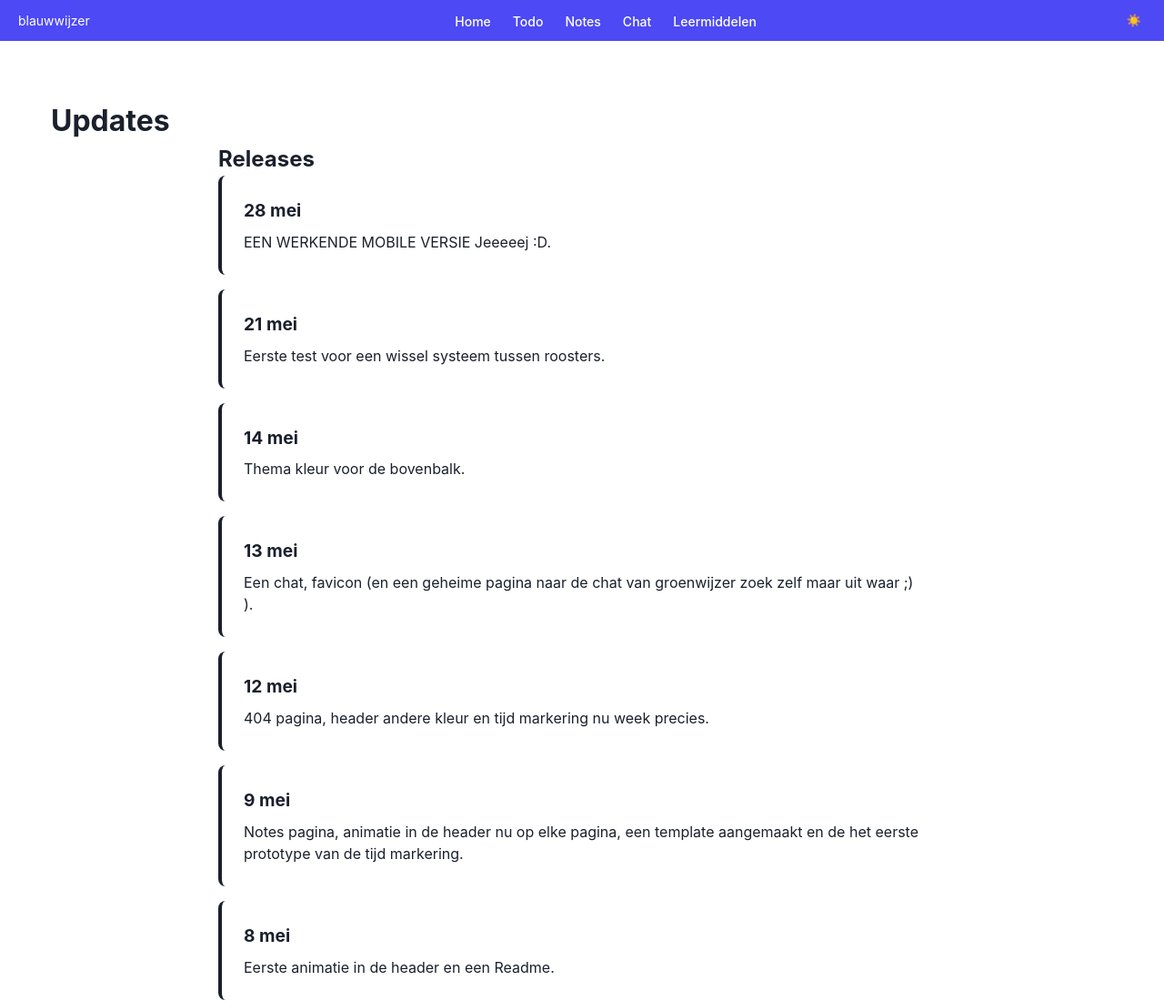
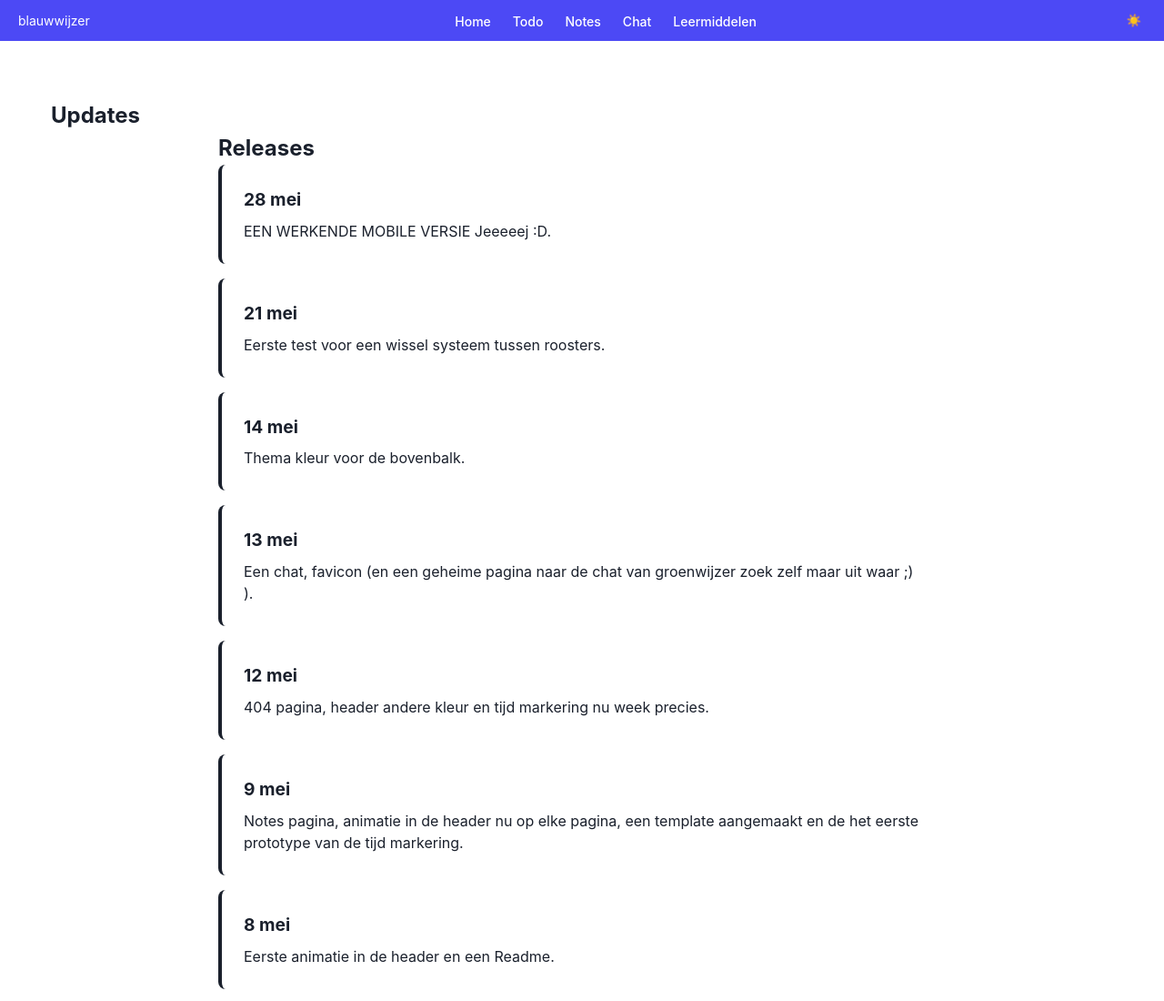
Before and after one commit to Dion2011q/blauwwijzer, a plain HTML site: page updates.html in a window 1280 px wide. Shown: the top 1100 px of the page at 91% size. Drawn offline with Linux system fonts and the light colour scheme.

Commit message:
Update updates.html

```diff
--- a/updates.html
+++ b/updates.html
@@ -50,8 +50,8 @@
     </header>
     <main>
         <div class="container">
-            <h1>Updates</h1>
-
+            <h2>Updates</h1>
+            <p></p>
             <div class="releases">
                 <h2>Releases</h2>
 
```
